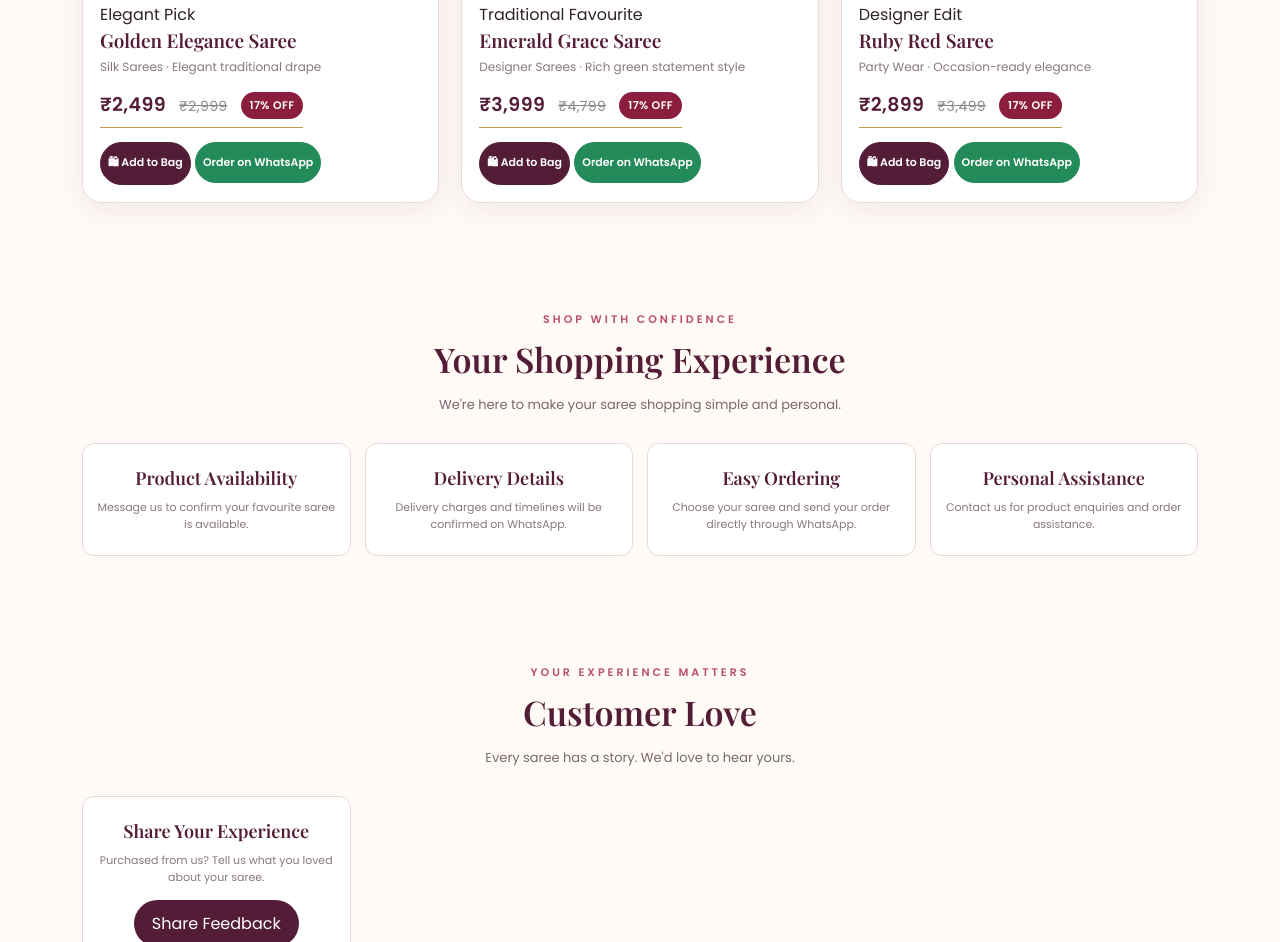
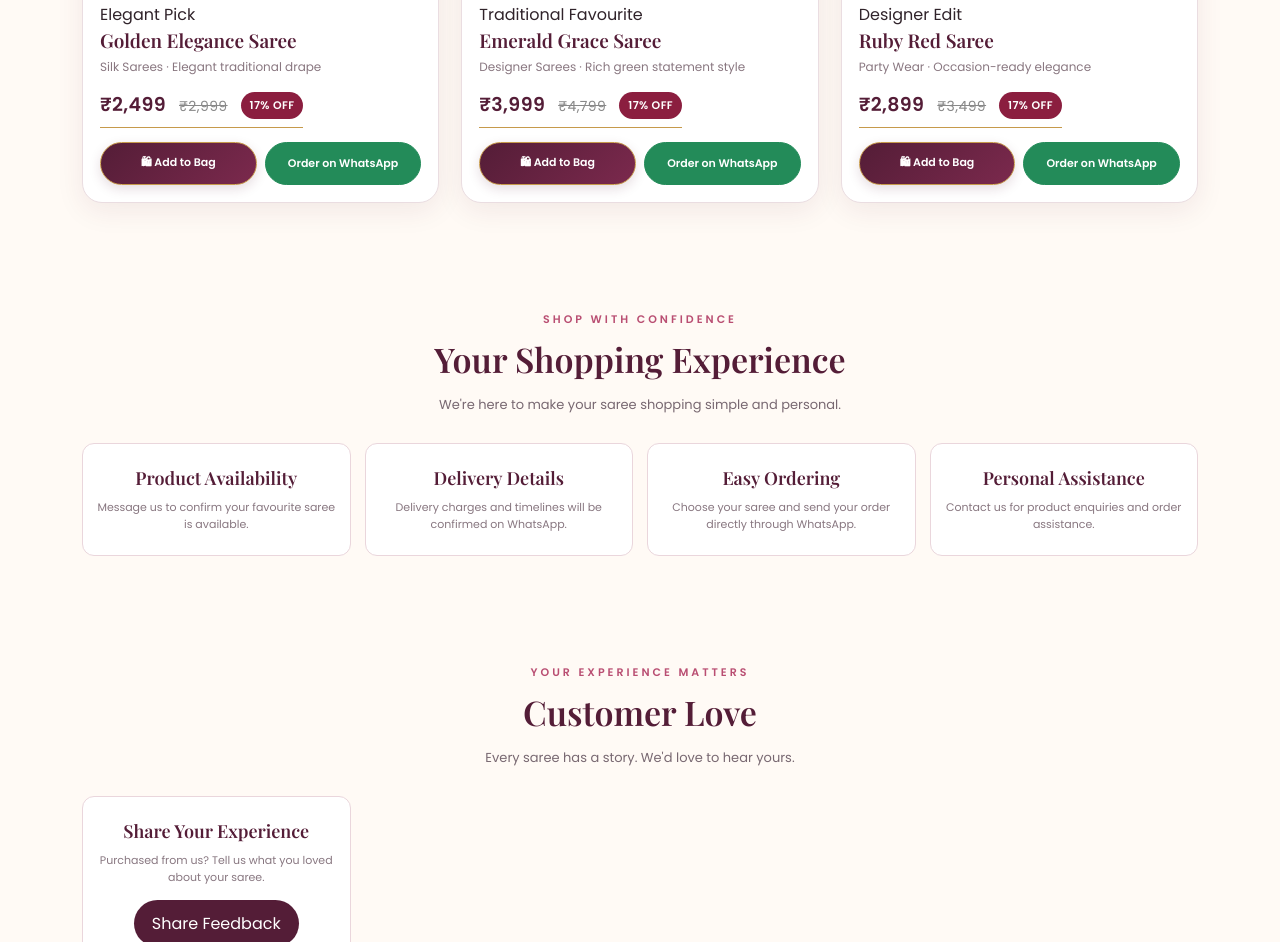
Before and after one commit to busareestudio/busareestudio.github.io, a plain HTML site: page index.html in a window 1280 px wide. Shown: the part 1488-2430 px from the top of the page. Drawn offline with nearby package versions, Linux system fonts and the light colour scheme.

Commit message:
Update index.html

```diff
--- a/index.html
+++ b/index.html
@@ -172,7 +172,6 @@ display:none;
   border-bottom:1px solid var(--gold);
   padding-bottom:8px;
   width:fit-content;
-}
 }.actions{display:flex;gap:8px}.actions button{
   flex:1;
   border:1px solid var(--wine);
@@ -183,9 +182,11 @@ display:none;
   transition:0.3s ease;
 }
 
-.actions .add{
-  background:var(--wine);
-  color:white;
+.actions .add {
+  background: linear-gradient(135deg, #541d37, #7b294d);
+  color: white;
+  border: 1px solid var(--gold);
+  box-shadow: 0 4px 12px rgba(84,29,55,0.15);
 }
 .actions .add:hover {
   background: var(--gold);
```
